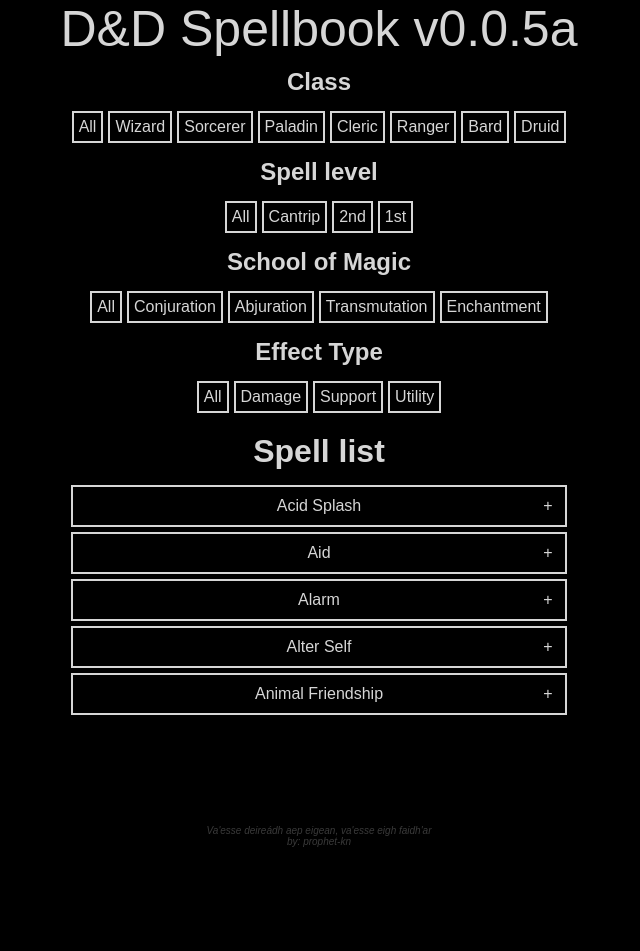
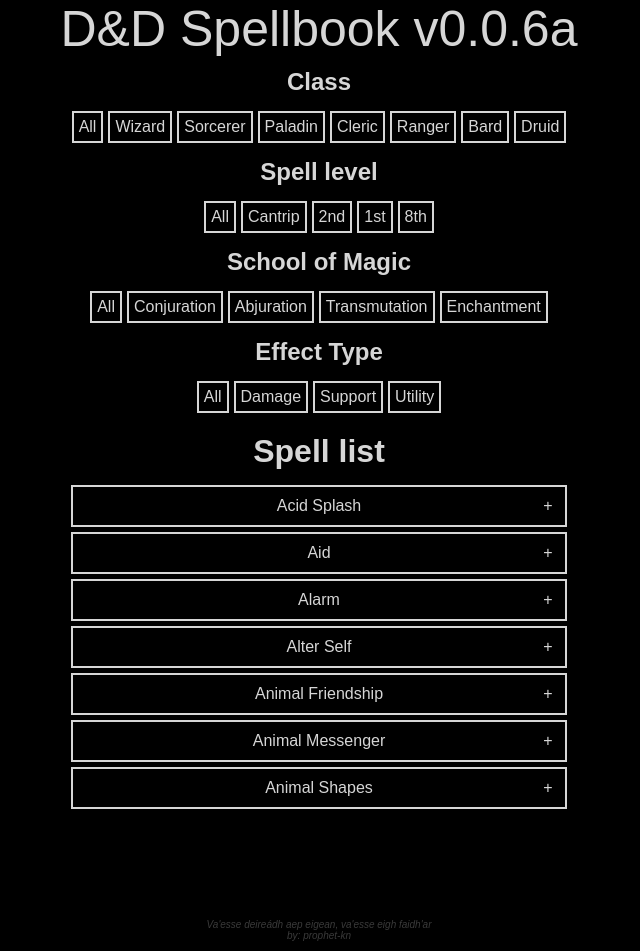
Before and after one commit to prophet-kn/dnd_spells_book, a React (Create React App) app: page / in a window 1280 px wide. Shown: the whole page, without its empty margins (321-961 px from the left). Before the commit the page ends 857 px from the top, so only its background shows below. Built offline with nearby package versions, Linux system fonts and the light colour scheme.

Commit message:
2 more spells, rip

```diff
--- a/src/App.js
+++ b/src/App.js
@@ -7,7 +7,7 @@
 
     <div className={"dndapp"}>
       <header className={"dndapp-header"}>
-        D&#38;D Spellbook v0.0.5a
+        D&#38;D Spellbook v0.0.6a
       </header>
       <div className={"dndapp-body"}>
         <Output />
--- a/src/data/spells.json
+++ b/src/data/spells.json
@@ -84,5 +84,39 @@
     "s_ritual": false,
     "s_name": "Animal Friendship",
     "s_description": "This spell lets you convince a beast that you mean it no harm. Choose a beast that you can see within range. It must see and hear you. If the beast's Intelligence is 4 or higher, the spell fails. Otherwise, the beast must succeed on a Wisdom saving throw or be charmed by you for the spell's duration. If you or one of your companions harms the target, the spells ends. <br><b>At Higher Levels.</b> When you cast this spell using a spell slot of 2nd leveI or higher, you can affect one additional beast for each slot level above 1st."
+  },
+  {
+    "s_id": 5,
+    "s_lvl": "2nd",
+    "s_class_usage": [
+      "Bard",
+      "Druid",
+      "Ranger"
+    ],
+    "s_type": "Utility",
+    "s_cast_time": "1 action",
+    "s_range": "30 feet",
+    "s_components": "V, S, M (a morsel of food)",
+    "s_duration": "24 hours",
+    "s_school": "Enchantment",
+    "s_ritual": true,
+    "s_name": "Animal Messenger",
+    "s_description": "By means of this spell, you use an animal to deliver a message. Choose a Tiny beast you can see within range, such as a squirrel, a blue jay, or a bat. You specify a location, which you must have visited, and a recipient who matches a general description, such as -a man or woman dressed in the uniform of lhe town guard- or -a red-haired dwarf wearing a pointed hat.- You also speak a message of up twenty-five words. The target beast travels for the duralion of the spell toward the specified location, covering about 50 miles per 24 hours for a flying messenger, or 25 miles for other animals. When the messenger arrives, it delivers your message to the creature that you described, replicating the sound of your voice. The messenger speaks only to a creature matching the description you gave. If the messenger doesn't reach its destination before the spell ends, the message is lost, and the beast makes its way back to where you cast this spell. <br><b>At Higher LeveIs.</b> If you cast this spell using a spell slot of 2nd level or higher, the duration of the spell increases by 48 hours for each slol level above 2nd."
+  },
+  {
+    "s_id": 6,
+    "s_lvl": "8th",
+    "s_class_usage": [
+      "Druid"
+    ],
+    "s_type": "Utility",
+    "s_cast_time": "1 action",
+    "s_range": "30 feet",
+    "s_components": "V, S",
+    "s_duration": "Concentration, up to 24 hours",
+    "s_school": "Transmutation",
+    "s_ritual": false,
+    "s_name": "Animal Shapes",
+    "s_description": "Your magic turns others into beasts. Choose any number of willing creatures that you can see within range. You transform each target into the form of a Large or smaller beast with a challenge rating of 4 or lower. On subsequent turns, you can use your action to transform affected creatures into new forms. The transformation lasts for the duration for each target, or until the target drops to O hit points or dies. You can choose a different form for each target. A target's game statistics are replaced by the statistics of the chosen beast, though the target retains its alignment and Intelligence, Wisdom, and Charisma scores. The target assumes the hit points of its new form, and when it reverts to its normal form, it returns to the number of hit points it had before ir rransformed. If it reverts as a result of dropping to O hit poinls, any excess damage carries over to its normal form long as the excess damage doesn't reduce the creature's normal form to O hit poinlt, it isn't knocked unconscious. The creature is limiled in the actions it can perform by the nature of its new form, and it can't speak or cast spells. <br>The target's gear melds into the new form. The target can't activate, wield, or otherwise benefit from any of its equipment."
   }
 ]
```
